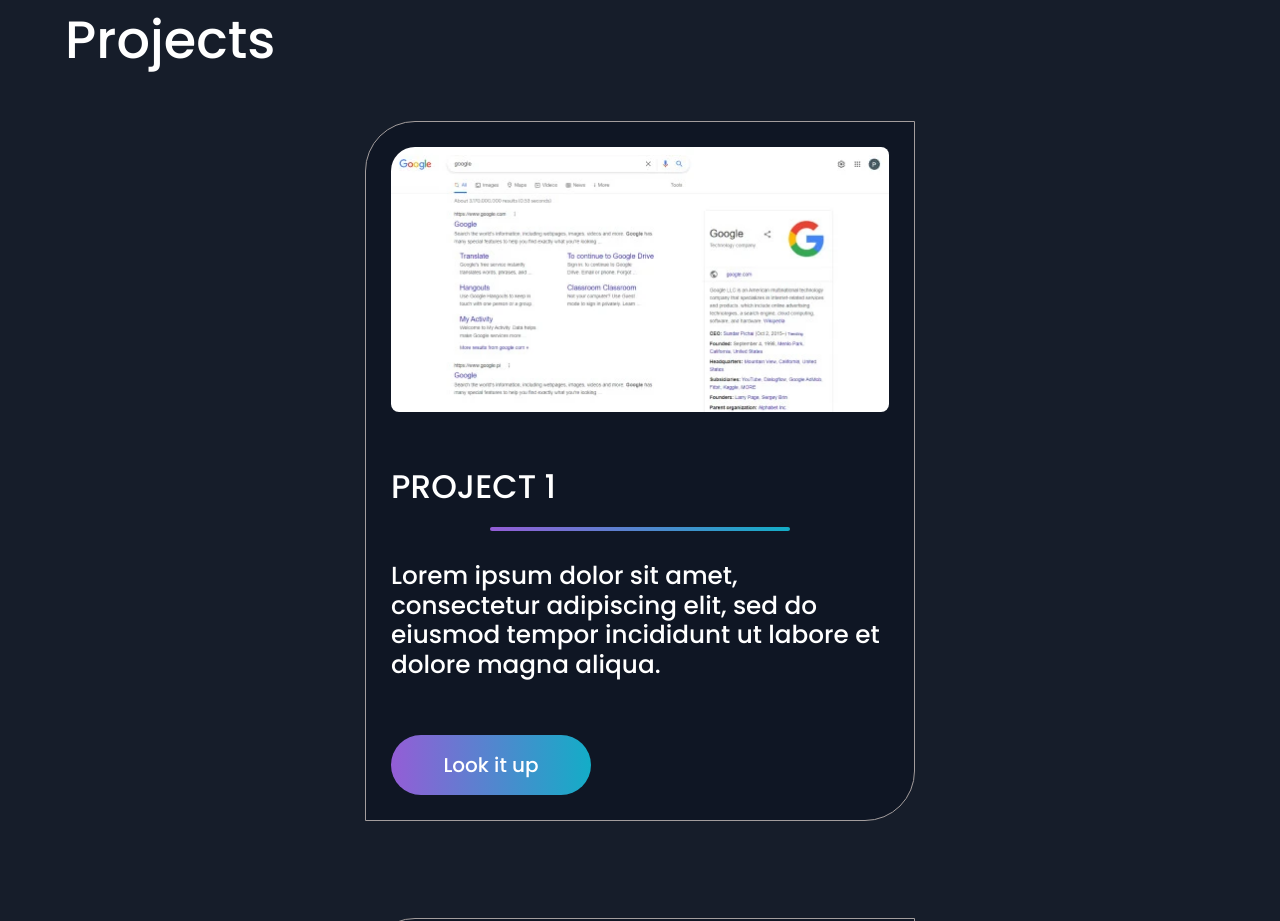
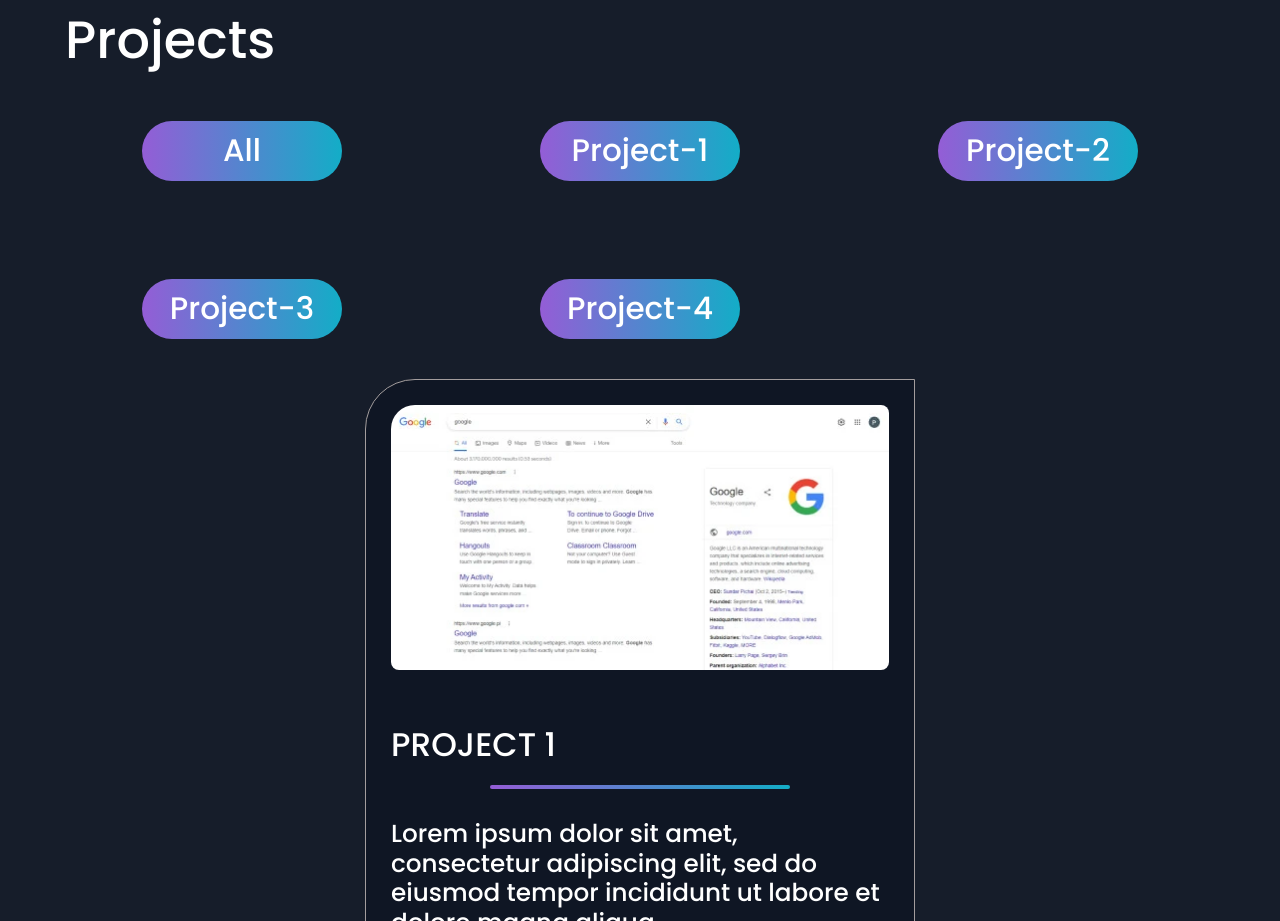
Before and after one commit to PidzhakovIlya/portfolio, a React app: page / in a window 1280 px wide. Shown: the part 1320-2241 px from the top of the page. Built offline with nearby package versions, Linux system fonts and the light colour scheme.

Commit message:
add filtered works

```diff
--- /dev/null
+++ b/src/components/menu/TabsMenu.tsx
@@ -0,0 +1,68 @@
+import React from "react";
+import {css, styled} from "styled-components";
+import {font} from "../../styles/Comman";
+import {theme} from "../../styles/Theme";
+
+export type TabStatusType = "all" | "project-1" | "project-2" | "project-3" | "project-4";
+
+
+type TabsMenuPropsType = {
+    tabsItems: Array<{ status: TabStatusType, title: string }>
+    changeFilterStatus: (value: TabStatusType)=>void
+    currentFilterStatus: string
+}
+export const TabsMenu = (props: TabsMenuPropsType ) => {
+    return (
+        <StyledTabMenu>
+            <ul>
+                {props.tabsItems.map((item, index) => {
+                    return <ListItem key={index}>
+                        <Link active={props.changeFilterStatus === item.status} as={"button"} onClick={()=>{props.changeFilterStatus(item.status)}}>{item.title}</Link>
+                    </ListItem>
+                })}
+            </ul>
+        </StyledTabMenu>
+    )
+}
+
+const StyledTabMenu = styled.nav`
+  ul {
+    display: grid;
+    grid-template-columns: repeat(3, 300px);
+    justify-content: center;
+    align-content: center;
+    align-items: center;
+    justify-items: center;
+    gap: 98px;
+    list-style: none;
+    margin-bottom: 40px;
+  }
+`
+const ListItem = styled.li`
+
+`
+const Link = styled.a<{ active?: boolean }>`
+  font-size: ${font({Fmax: 36, Fmin: 24})};
+  font-weight: 400;
+  &:hover {
+   &::before{
+     height: 10px;
+   };
+  }
+  &::before{
+    content: "";
+    display: inline-block;
+    background-color: ${theme.colors.accent};
+
+    position: absolute;
+    bottom: 5px;
+    left: 0;
+    right: 0;
+    z-index: -1;
+
+    ${props => props.active && css `
+      height: 10px;
+    `
+
+  }
+`
--- a/src/layout/section/works/Works.tsx
+++ b/src/layout/section/works/Works.tsx
@@ -1,41 +1,95 @@
-import React from 'react';
+import React, {useState} from 'react';
 import {SectionTitle} from "../../../components/SectionTitle";
 import {Work} from "./work/Work";
 import projectImg1 from "../../../assets/images/project-1.webp"
 import projectImg2 from "../../../assets/images/project-2.webp"
 import {Container} from "../../../components/Container";
 import {S} from "./Works_Styles";
+import {TabsMenu, TabStatusType} from "../../../components/menu/TabsMenu";
 
 
-const workData = [
+const worksData = [
     {
         text: "Lorem ipsum dolor sit amet, consectetur adipiscing elit, sed do eiusmod tempor incididunt ut labore et dolore magna aliqua.",
         src: projectImg1,
-        title: "PROJECT 1"
+        title: "PROJECT 1",
+        type: "project-1"
     },
     {
         text: "Lorem ipsum dolor sit amet, consectetur adipiscing elit, sed do eiusmod tempor incididunt ut labore et dolore magna aliqua.",
         src: projectImg2,
-        title: "PROJECT 2"
+        title: "PROJECT 2",
+        type: "project-2"
     },
     {
         text: "Lorem ipsum dolor sit amet, consectetur adipiscing elit, sed do eiusmod tempor incididunt ut labore et dolore magna aliqua.",
         src: projectImg2,
-        title: "PROJECT 3"
+        title: "PROJECT 3",
+        type: "project-3"
     },
     {
         text: "Lorem ipsum dolor sit amet, consectetur adipiscing elit, sed do eiusmod tempor incididunt ut labore et dolore magna aliqua.",
         src: projectImg2,
-        title: "PROJECT 4"
+        title: "PROJECT 4",
+        type: "project-4"
     }
-]
+];
+
+// const tabsItems = ["All", "Project-1", "Project-2", "Project-3", "Project-4"];
+
+const tabsItems: Array<{ status: TabStatusType, title: string }> = [
+    {
+        title: "All",
+        status: "all"
+    },
+    {
+        title: "Project-1",
+        status: "project-1"
+    },
+    {
+        title: "Project-2",
+        status: "project-2"
+    },
+    {
+        title: "Project-3",
+        status: "project-3"
+    },
+    {
+        title: "Project-4",
+        status: "project-4"
+    },
+];
+
 export const Works: React.FC = () => {
+    const [currentFilterStatus, setCurrentFilterStatus] = useState("all");
+    let filteredWorks = worksData
+
+    if(currentFilterStatus === "project-1"){
+        filteredWorks = worksData.filter(work => work.type === "project-1")
+    }
+    if(currentFilterStatus === "project-2"){
+        filteredWorks = worksData.filter(work => work.type === "project-2")
+    }
+    if(currentFilterStatus === "project-3"){
+        filteredWorks = worksData.filter(work => work.type === "project-3")
+    }
+    if(currentFilterStatus === "project-4"){
+        filteredWorks = worksData.filter(work => work.type === "project-4")
+    }
+
+    function changeFilterStatus (value: TabStatusType) {
+        setCurrentFilterStatus(value)
+    }
+
     return (
         <S.Works>
             <Container>
                 <SectionTitle>Projects</SectionTitle>
+                <TabsMenu tabsItems={tabsItems}
+                          changeFilterStatus={changeFilterStatus}
+                          currentFilterStatus={currentFilterStatus} />
                 <S.GridWrapper>
-                    {workData.map((w) => {
+                    {filteredWorks.map((w) => {
                         return <Work
                             text={w.text}
                             src={w.src}
```
Also changed, not shown: 1 other file (tests, documents, lock files or other folders).
